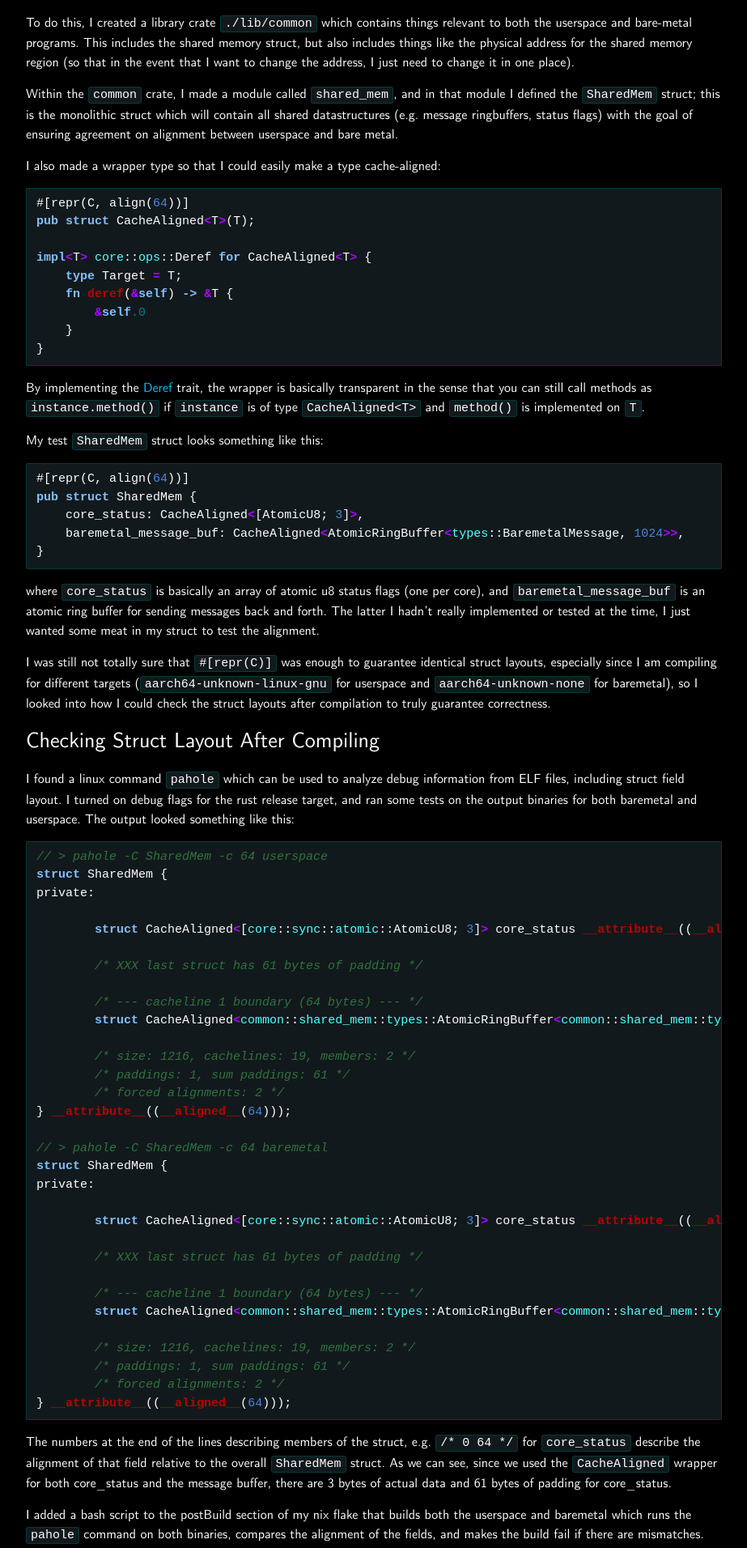
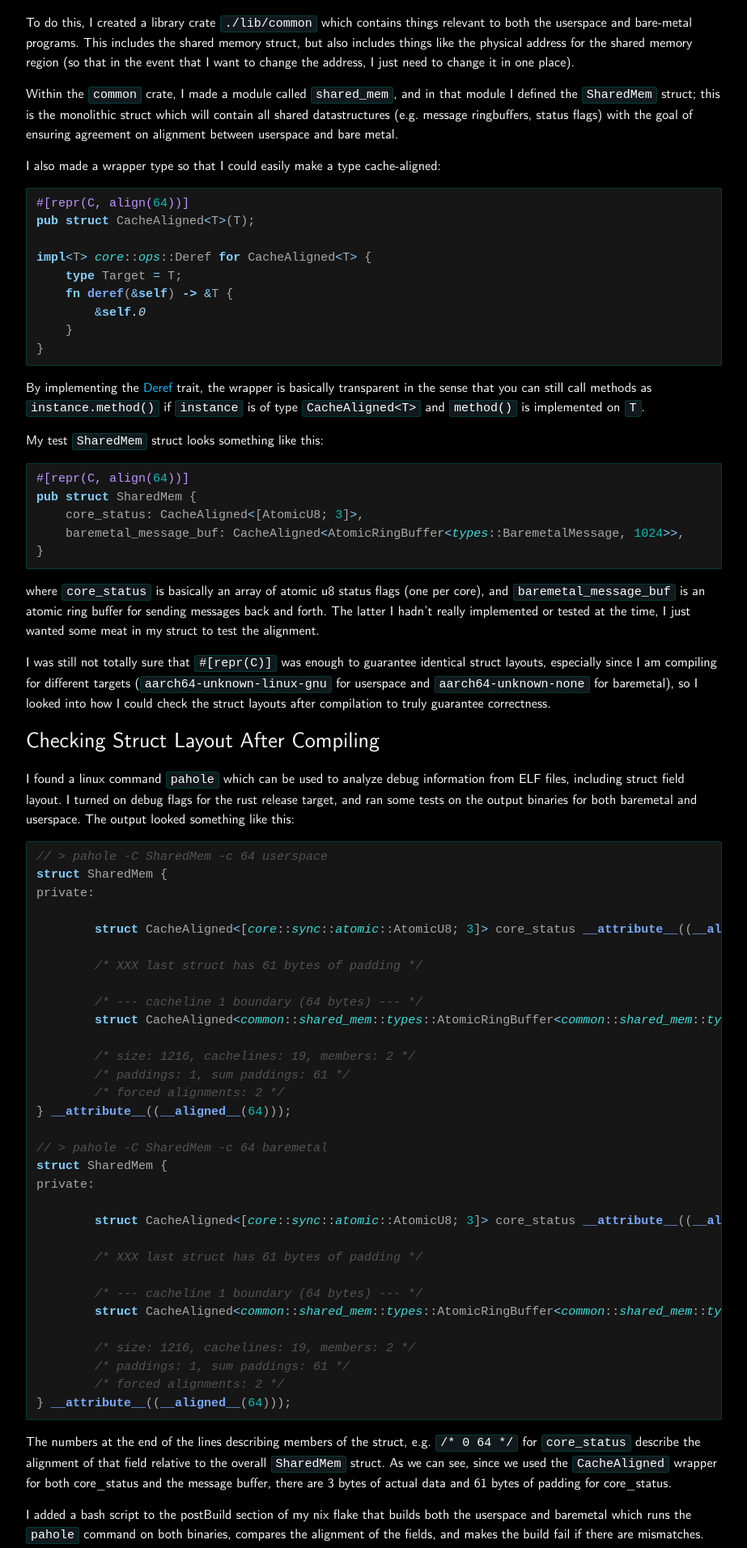
Before and after one commit to 248nonny/248nonny.github.io, a Jekyll site: the page built from Projects/DSP-PEG/_posts/2026-02-15-Shared-Memory-Struct.md, in a window 1280 px wide. Shown: the part 883-2795 px from the top of the page at 81% size, without its empty margins (178-1101 px from the left). Built offline with Jekyll 4.4.1, drawn with Linux system fonts in a browser that asks for light colours.

Commit message:
updated syntax highlighting colors with chat generated file lol. Hopefully code looks less chopped now...

```diff
--- a/_sass/minima-customized/_syntax-highlighting.scss
+++ b/_sass/minima-customized/_syntax-highlighting.scss
@@ -1,78 +1,168 @@
 /**
- * Syntax highlighting styles
+ * Syntax highlighting styles - Helix Carbon Theme (Refined for Rust)
  */
+
+// --- Carbon Palette Definition ---
+$gray10: #161616;
+$gray20: #262626;
+$gray30: #393939;
+$gray40: #525252; // Comments
+$gray50: #6F6F6F;
+$gray60: #8D8D8D;
+$gray70: #a8a8a8; // Default Text
+$gray80: #c8ccd4;
+
+$blue20: #0043ce;
+$blue30: #4589ff;
+$blue40: #78a9ff; // Functions
+$blue50: #82cfff; // Keywords, Operators
+$blue60: #bae6ff; // Attributes
+
+$cyan30: #08bdba; // Types
+$cyan40: #3ddbd9;
+
+$green30: #42be65;
+$green40: #6fdc8c;
+$green50: #a7f0ba; // Strings
+
+$magenta30: #ff7eb6; // Errors
+$magenta40: #ff9ec7; // Parameters
+
+$purple40: #be95ff; // Macros, Escapes
+$purple50: #d4bbff;
+
+$teal30: #08bdba; // Numbers
+$teal40: #3ddbd9; // Constants (Enum Variants)
+
+$red40: #ffa4a9;
+$yellow30: #f1c21b; // Warnings/Labels
+
+// --- Main Highlight Block ---
+
 .highlight {
-  background: $code-background-color;
-  @extend %vertical-rhythm;
+  background-color: $gray10;
+  color: $gray70;
+
+  pre, code {
+    background-color: $gray10;
+    // Optional: Force a specific font if your site defaults override it
+    // font-family: "JetBrains Mono", monospace;
+  }
 
   .highlighter-rouge & {
-    background: $code-background-color;
+    background: $gray10;
   }
 
-  $comment-color: #2f733e;
-  $string-color: #D1BA7D;
-  $operator-color: #a909ff;
-  $keyword-color: #83bfff;
-  $var-color: #00d258;
-  $num-color: #4886dd;
+  // --- Base Token Mappings ---
 
-  .c     { color: $comment-color; font-style: italic } // Comment
-  .err   { color: $color-error-red; background-color: #e3d2d2 } // Error
-  .k     { font-weight: bold; color: $keyword-color } // Keyword
-  .o     { font-weight: bold; color: $operator-color } // Operator
-  .cm    { color: $comment-color; font-style: italic } // Comment.Multiline
-  .cp    { color: $comment-color; font-weight: bold } // Comment.Preproc
-  .c1    { color: $comment-color; font-style: italic } // Comment.Single
-  .cs    { color: $comment-color; font-weight: bold; font-style: italic } // Comment.Special
-  .gd    { color: #515151; background-color: #fdd } // Generic.Deleted
-  .gd .x { color: #515151; background-color: #faa } // Generic.Deleted.Specific
-  .ge    { font-style: italic } // Generic.Emph
-  .gr    { color: $color-error-red } // Generic.Error
-  .gh    { color: #7b7b7b } // Generic.Heading
-  .gi    { color: #000; background-color: #dfd } // Generic.Inserted
-  .gi .x { color: #000; background-color: #afa } // Generic.Inserted.Specific
-  .go    { color: #888 } // Generic.Output
-  .gp    { color: #555 } // Generic.Prompt
-  .gs    { font-weight: bold } // Generic.Strong
-  .gu    { color: #aaa } // Generic.Subheading
-  .gt    { color: $color-error-red } // Generic.Traceback
-  .kc    { font-weight: bold } // Keyword.Constant
-  .kd    { font-weight: bold } // Keyword.Declaration
-  .kp    { font-weight: bold } // Keyword.Pseudo
-  .kr    { font-weight: bold } // Keyword.Reserved
-  .kt    { color: #458; font-weight: bold } // Keyword.Type
-  .m     { color: $num-color } // Literal.Number
-  .s     { color: $string-color } // Literal.String
-  .na    { color: #008080 } // Name.Attribute
-  .nb    { color: #0086B3 } // Name.Builtin
-  .nc    { color: #458; font-weight: bold } // Name.Class
-  .no    { color: #008080 } // Name.Constant
-  .ni    { color: #800080 } // Name.Entity
-  .ne    { color: $color-error-red; font-weight: bold } // Name.Exception
-  .nf    { color: $color-error-red; font-weight: bold } // Name.Function
-  .nn    { color: #50ffff } // Name.Namespace
-  .nt    { color: #84d100 } // Name.Tag
-  .nv    { color: $var-color } // Name.Variable
-  .ow    { font-weight: bold } // Operator.Word
-  .w     { color: #bbb } // Text.Whitespace
-  .mf    { color: $num-color } // Literal.Number.Float
-  .mh    { color: $num-color } // Literal.Number.Hex
-  .mi    { color: $num-color } // Literal.Number.Integer
-  .mo    { color: $num-color } // Literal.Number.Oct
-  .sb    { color: $string-color } // Literal.String.Backtick
-  .sc    { color: $string-color } // Literal.String.Char
-  .sd    { color: $string-color } // Literal.String.Doc
-  .s2    { color: $string-color } // Literal.String.Double
-  .se    { color: $string-color } // Literal.String.Escape
-  .sh    { color: $string-color } // Literal.String.Heredoc
-  .si    { color: $string-color } // Literal.String.Interpol
-  .sx    { color: $string-color } // Literal.String.Other
-  .sr    { color: #009926 } // Literal.String.Regex
-  .s1    { color: $string-color } // Literal.String.Single
-  .ss    { color: #990073 } // Literal.String.Symbol
-  .bp    { color: #999 } // Name.Builtin.Pseudo
-  .vc    { color: $var-color } // Name.Variable.Class
-  .vg    { color: $var-color } // Name.Variable.Global
-  .vi    { color: $var-color } // Name.Variable.Instance
-  .il    { color: $num-color } // Literal.Number.Integer.Long
+  // Punctuation (Brackets, commas)
+  .p  { color: $gray70; }
+
+  // Comments
+  .c, .ch, .cd, .cm, .cpf, .c1, .cs {
+    color: $gray40;
+    font-style: italic;
+  }
+
+  // Errors
+  .err, .gr {
+    color: $magenta30;
+    background-color: transparent;
+  }
+
+  // Keywords (pub, enum, fn, let)
+  .k, .kd, .kp, .kr, .kv {
+    color: $blue50;
+    font-weight: bold;
+  }
+
+  // Keyword Control/Import (use, mod)
+  .kn {
+    color: $purple40;
+    font-weight: bold;
+  }
+
+  // Operators (=, ->, =>)
+  .o, .ow {
+    color: $blue50;
+  }
+
+  // Numbers
+  .m, .mb, .mf, .mh, .mi, .mo, .il {
+    color: $teal30;
+  }
+
+  // Strings
+  .s, .sa, .sb, .sc, .dl, .sd, .s2, .se, .sh, .si, .sx, .s1 {
+    color: $green50;
+  }
+
+  // Regex / Escapes
+  .sr, .ss {
+    color: $purple40;
+  }
+
+  // --- Naming & Rust Specifics ---
+
+  // Generic Names (Default variables)
+  .n  { color: $gray70; }
+
+  // Functions (fn name)
+  .nf, .fm {
+    color: $blue40;
+    font-weight: bold;
+  }
+
+  // Types / Classes (struct Name, enum Name)
+  // Rouge maps these to .nc or .kt usually
+  .nc, .kt {
+    color: $cyan30;
+    font-style: italic;
+  }
+
+  // Attributes & Decorators ( #[derive(...)], @Decorator )
+  // Rouge often maps 'derive' or 'repr' to .nb (Builtin) or .nd (Decorator)
+  .nd {
+    color: $purple40; // Macros often land here
+  }
+  .na {
+    color: $blue60; // HTML Attributes / Rust Attributes
+    font-style: italic;
+  }
+
+  // Builtins (self, derive, Some, None)
+  // In Rust, 'derive' is often a builtin, as are 'Ok', 'Err'
+  .nb, .bp {
+    color: $cyan30;
+    font-weight: bold;
+  }
+
+  // Constants / Enum Variants (Core1, NoSpaceErr)
+  // Rouge attempts to map ALL_CAPS or CamelCase constants here
+  .no {
+    color: $teal40;
+  }
+
+  // Labels / Lifetimes ('a)
+  .nl {
+    color: $magenta40;
+    font-style: italic;
+  }
+
+  // Macros (println!)
+  // Sometimes recognized as Attribute, sometimes Function.
+  // We can try to catch the macro definition look:
+  .kp {
+      color: $blue50; // Keyword Pseudo
+  }
+
+  // Namespaces (std::, io::)
+  .nn {
+      color: $teal40;
+      font-style: italic;
+  }
+
+  // --- Diff Styles ---
+  .gd { color: $red40; background-color: rgba($red40, 0.1); }
+  .gi { color: $green40; background-color: rgba($green40, 0.1); }
 }
```
